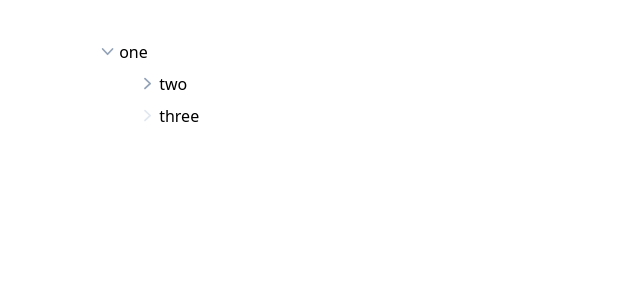
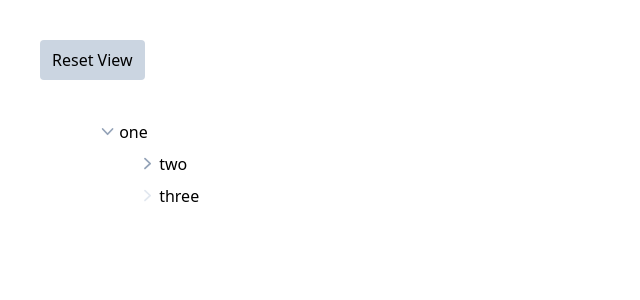
Before and after one commit to tinyshipdev/fibersapp, a React (Create React App) app: page / in a window 1280 px wide. Shown: the top 300 px of the page, without its empty margins (0-640 px from the left). Built offline with nearby package versions, Linux system fonts and the light colour scheme.

Commit message:
feat: zoom to item

```diff
--- a/src/RootTask.tsx
+++ b/src/RootTask.tsx
@@ -140,6 +140,7 @@ const RootTask: React.FC = () => {
   const [nodes, setNodes] = useState<NodesInterface>(() => getDefaultNodes());
   const [keys, setKeys] = useState<{ [key: string]: boolean}>({});
   const [currentTaskId, setCurrentTaskId] = useState('');
+  const [focusedNode, setFocusedNode] = useState('root');
 
   const caretOffset = window?.getSelection()?.anchorOffset || 0;
 
@@ -428,10 +429,20 @@ const RootTask: React.FC = () => {
     }
   }
 
+  function handleZoom(id: string) {
+    // TODO: generate breadcrumbs
+    setFocusedNode(id);
+  }
+
   return (
+    <ul>
+      <button
+        className={'mb-10 bg-slate-300 p-3 rounded py-2'}
+        onClick={() => handleZoom('root')}
+      >Reset View</button>
       <Task
-      id={'root'}
-      value={nodes['root']?.value}
+        id={focusedNode}
+        value={nodes[focusedNode]?.value}
         graph={taskGraph}
         nodes={nodes}
         onChange={(id, value) => handleChange(id, value)}
@@ -441,7 +452,9 @@ const RootTask: React.FC = () => {
         onExpand={(id) => handleExpand(id)}
         onCollapse={(id) => handleCollapse(id)}
         onDelete={(id) => handleDelete(id)}
+        onZoom={(id) => handleZoom(id)}
       />
+    </ul>
   );
 };
 
--- a/src/Task.tsx
+++ b/src/Task.tsx
@@ -15,6 +15,7 @@ interface TaskNodeProps {
   onExpand: (id: string) => void;
   onCollapse: (id: string) => void;
   onDelete: (id: string) => void;
+  onZoom: (id: string) => void;
 }
 
 const Task: React.FC<TaskNodeProps> = ({
@@ -29,6 +30,7 @@ const Task: React.FC<TaskNodeProps> = ({
   onExpand,
   onCollapse,
   onDelete,
+  onZoom,
 }) => {
   const ref = useRef<HTMLSpanElement>(null);
 
@@ -48,6 +50,7 @@ const Task: React.FC<TaskNodeProps> = ({
           onExpand={(id) => onExpand(id)}
           onCollapse={(id) => onCollapse(id)}
           onDelete={(id) => onDelete(id)}
+          onZoom={(id) => onZoom(id)}
         />
       ))}
     </ul>
@@ -82,7 +85,7 @@ const Task: React.FC<TaskNodeProps> = ({
   return (
     <li key={id} className={'ml-10'}>
       <p className={'flex items-center mb-2 group'}>
-        <button>
+        <button onClick={() => onZoom(id)}>
           <MagnifyingGlassPlusIcon className={'w-4 h-4 text-slate-400 opacity-0 group-hover:opacity-100 ease-in duration-100'}/>
         </button>
         {graph[id].isExpanded && graph[id].children.length > 0 ? (
```
Lines whose indentation alone changed are shown as unchanged.
